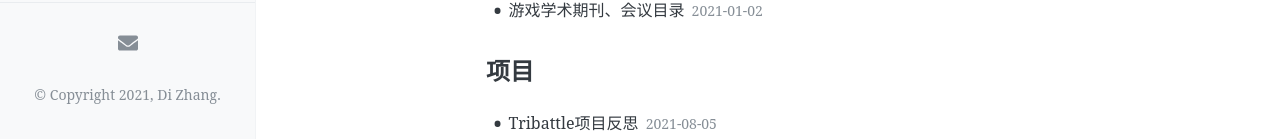
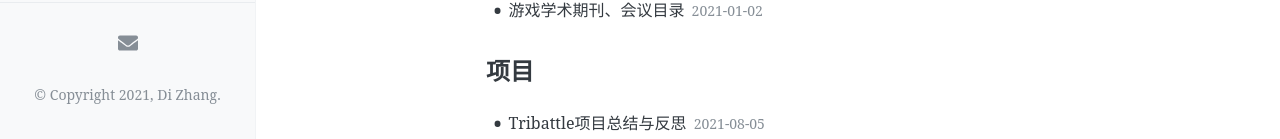
Before and after one commit to zafara-zd/blog, a Jekyll site: the page built from tags/index.html, in a window 1280 px wide and 900 px high, scrolled down 8104 px. Shown: the part 758-897 px from the top of the window. Built offline with Jekyll 4.4.1, drawn with Linux system fonts in a browser that asks for light colours; comment, search, counter and statistics services are not loaded.

Commit message:
Update 2021-8-5-Tribattle项目总结与反思.md

```diff
--- a/_posts/2021-8-5-Tribattle项目总结与反思.md
+++ b/_posts/2021-8-5-Tribattle项目总结与反思.md
@@ -1,6 +1,6 @@
 ---
 layout: post
-title: Tribattle项目反思
+title: Tribattle项目总结与反思
 date: 2021-8-5
 Author: Zafara
 tags: [项目]
```
